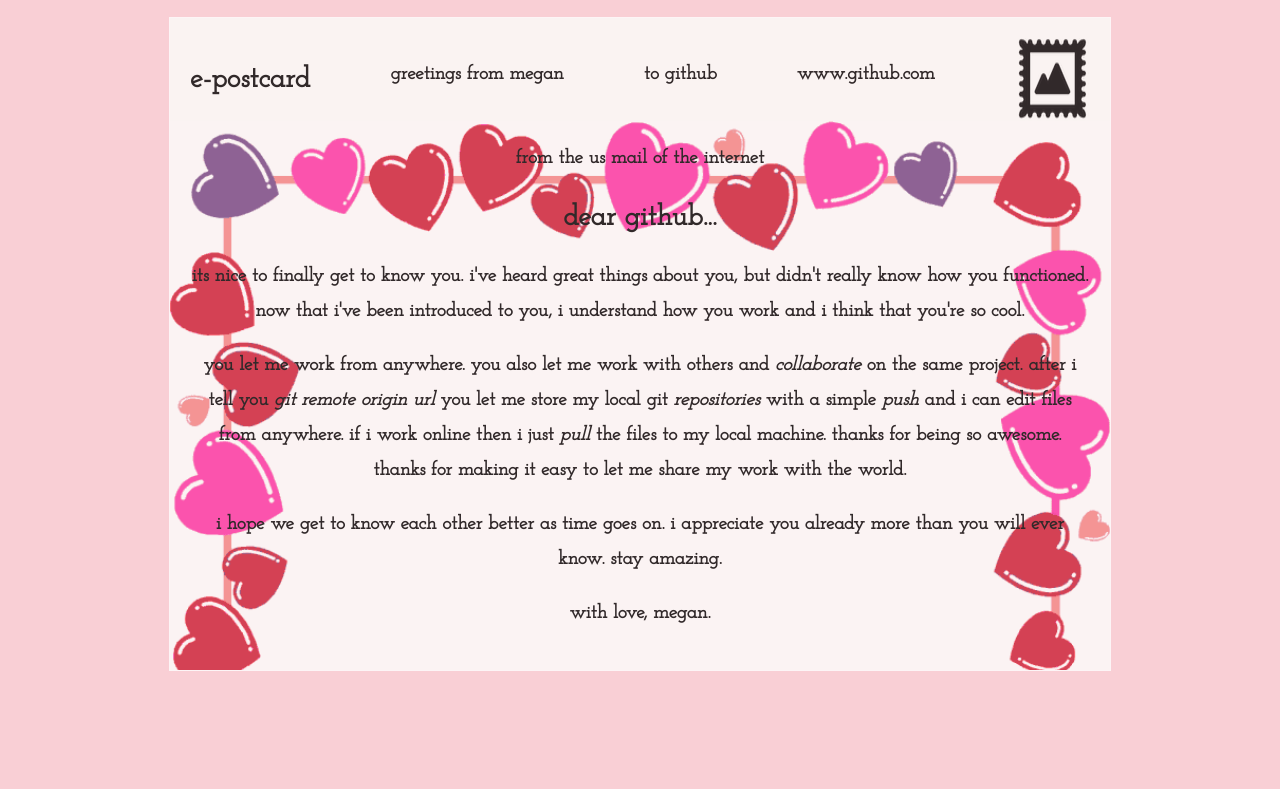
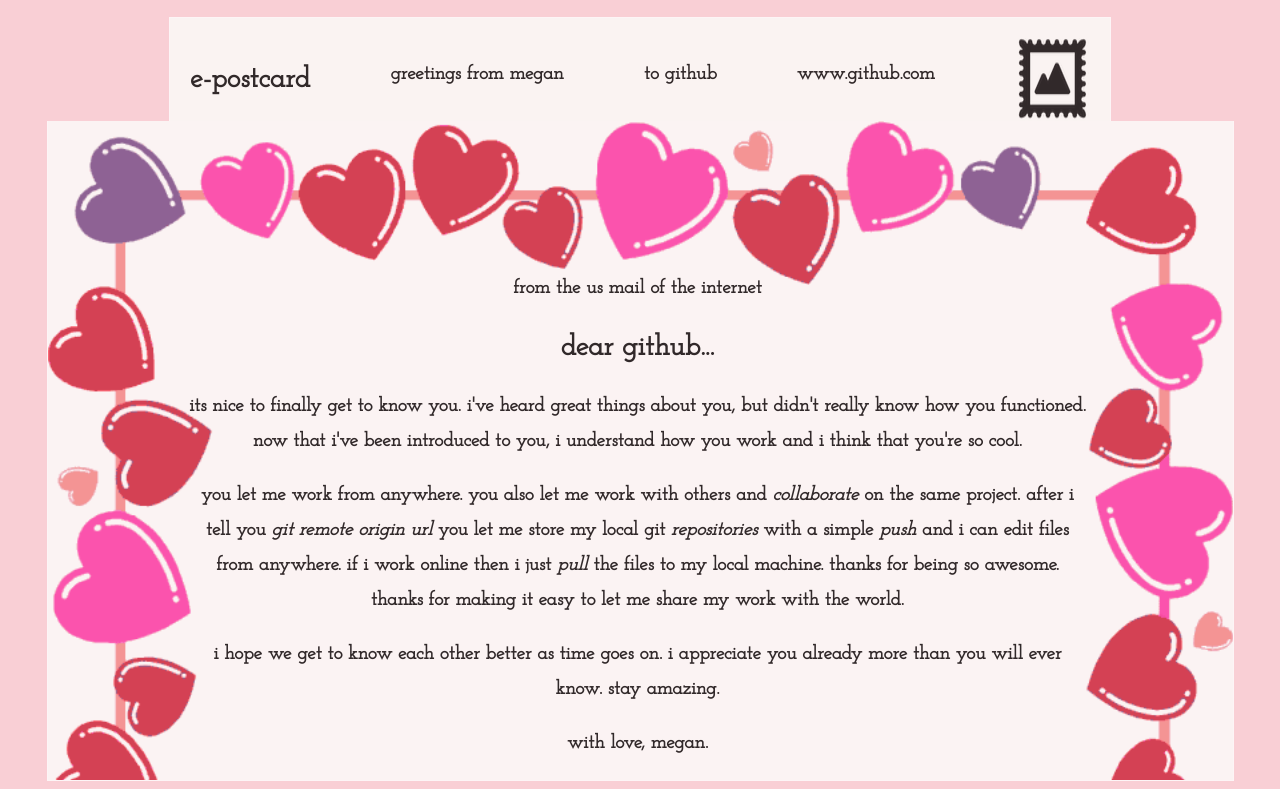
Before and after one commit to akibamegan/love-letters, a plain HTML site: page github.html in a window 1280 px wide. Shown: the part 66-855 px from the top of the page. Before the commit the page ends 800 px from the top, so only its background shows below. Drawn offline with Linux system fonts and the light colour scheme.

Commit message:
pictures optimized, extra facts added to bash and git

```diff
--- a/css/bash.css
+++ b/css/bash.css
@@ -69,6 +69,7 @@ main{
 body{
 	background-image: url(../img/bash-background.png);
 	background-repeat: no-repeat;
+	background-size: 100%;
 
 }
 
--- a/css/git.css
+++ b/css/git.css
@@ -11,6 +11,7 @@ body{
 	justify-content: space-around;
 	background-image: url(../img/desk.png);
 	background-repeat: no-repeat;
+	background-size: 100%;
 }
 
 nav{
@@ -50,7 +51,7 @@ nav a{
 .paper {
 	font: normal 12px/1.5 "Lucida Grande", arial, sans-serif;
 	width: 612px;
-	height: 700px;
+	height: 750px;
 	margin-top: 30px;
 	padding: 6px 5px 4px 42px;
 	position: relative;
--- a/css/github.css
+++ b/css/github.css
@@ -24,11 +24,14 @@ main{
 	border-width: 1px;
 	border-top-width: 0px;
 	overflow: auto;
-	padding: 20px;
+	padding-left: 140px;
+	padding-right: 145px;
+	padding-top: 150px;
 	width: 900px;
 	height: auto;
 	text-align: center;
-	margin: auto;
+	margin-right: auto;
+	margin-left: auto;
 	background-image: url(../img/border.png);
 	background-size: cover;
 	opacity: .8;
```
Also changed, not shown: bash.html (+1 -0 lines), git.html (+1 -0 lines), 2 other files.
